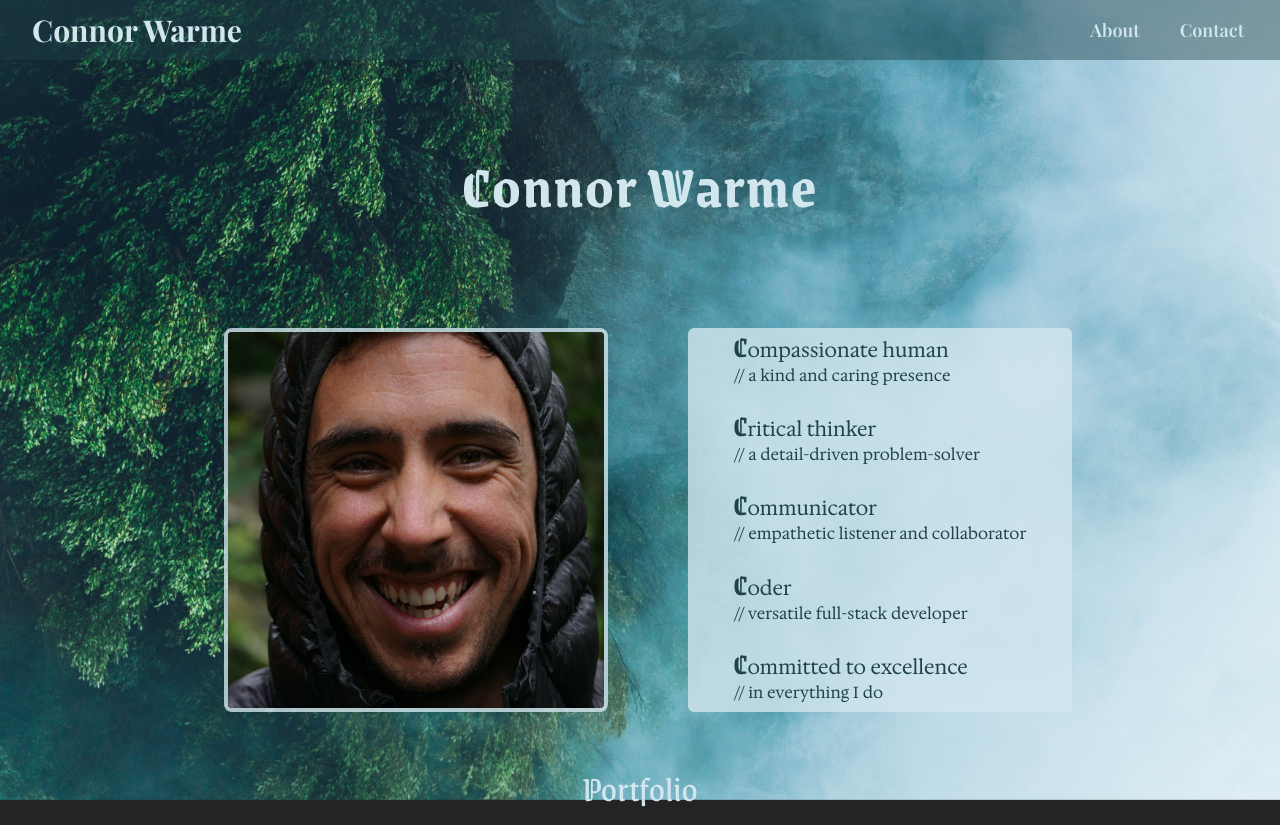
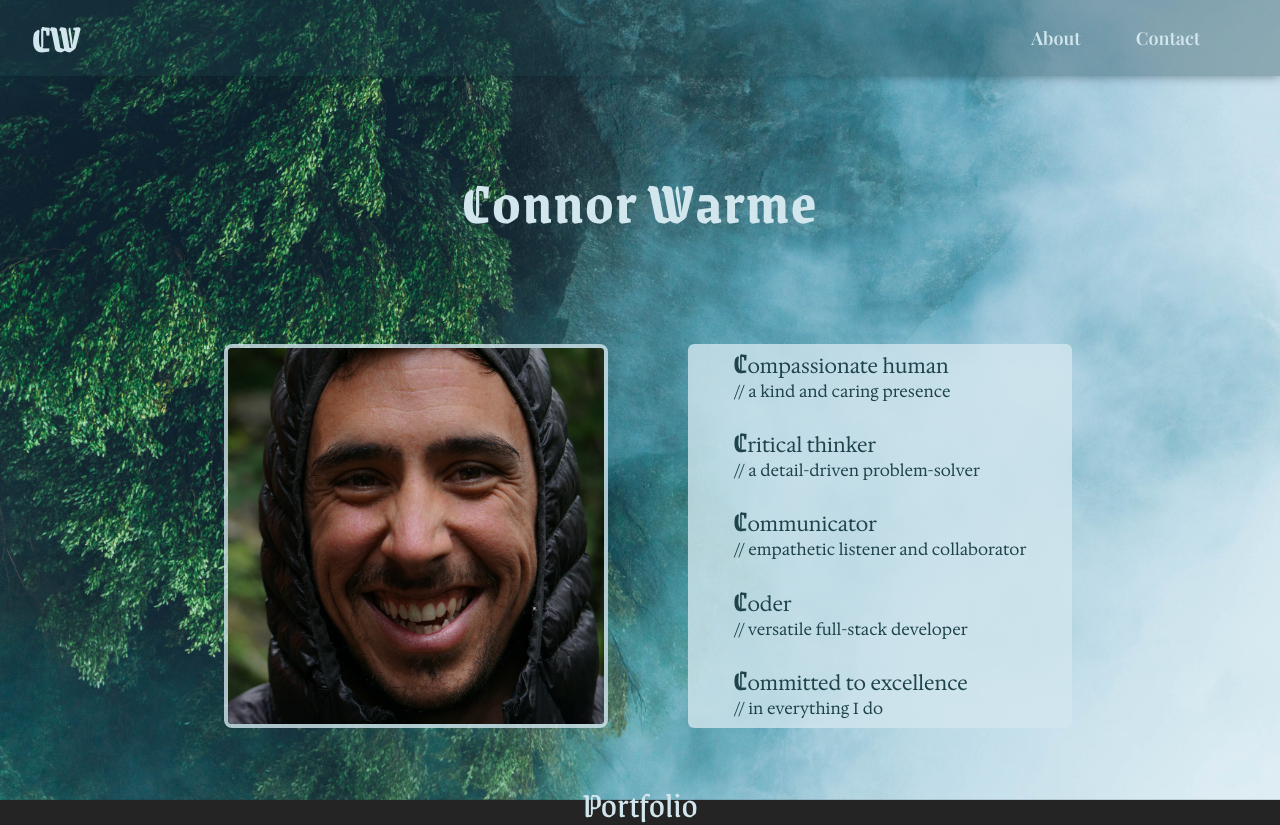
Before and after one commit to connorwarme/connorwarme.github.io, a React (Vite) app: page / in a window 1280 px wide. Shown: the top 825 px of the page. Built offline with nearby package versions, Linux system fonts and the light colour scheme.

Commit message:
Finish adjusting header for wider view, hover effect

```diff
--- a/src/components/Header.jsx
+++ b/src/components/Header.jsx
@@ -2,19 +2,21 @@ import { Link } from "react-router-dom";
 
 const Header = () => {
   return (
-    <div className="flex items-center text-wave-spray md:bg-midnight-green/45 md:px-4" id="top">
+    <div className="flex items-center text-wave-spray md:px-4 md:bg-midnight-green/35 md:shadow-[0_0_10px_rgba(15,36,45,0.5)]" id="top">
       <div className="ml-4">
-        <Link to={"/"} className="md:hidden ">
-          <h3 className="font-grenze text-[2.5rem] font-bold ">CW</h3>
-        </Link>
-        <Link to={"/"} className="hidden md:block">
-          <h3 className="font-play text-3xl font-bold relative before:absolute before:left-[50%] before:h-[2px] before:bottom-0 before:transition-all before:ease-in-out before:duration-300 before:bg-wave-spray before:origin-center before:content-[''] before:w-0 hover:before:w-[98%] hover:before:left-[1%] before:rounded-sm">Connor Warme</h3>
+        <Link to={"/"} className="   ">
+          <h3 className="font-grenze text-[2.5rem] font-bold relative active:left-[1px] active:top-[2px] active:shadow-none transition-all duration-300 ease-in-out">CW</h3>
         </Link>
       </div>
       <div className="flex-grow"></div>
-      <div className="flex font-play text-lg font-semibold">
-        <Link to={"/about"} className="m-2 py-2 px-1 relative before:absolute before:left-[50%] before:h-[2px] before:bottom-[15%] before:transition-all before:ease-in-out before:duration-300 before:bg-wave-spray before:origin-center before:content-[''] before:w-0 hover:before:w-[90%] hover:before:left-[5%] before:rounded-sm md:mx-4">About</Link>
-        <Link to={"/contact"} className="m-2 py-2 px-1 relative before:absolute before:left-[50%] before:h-[2px] before:bottom-[15%] before:transition-all before:ease-in-out before:duration-300 before:bg-wave-spray before:origin-center before:content-[''] before:w-0 hover:before:w-[90%] hover:before:left-[5%] before:rounded-sm md:mx-4">Contact</Link>
+      <div className="flex font-play text-lg font-semibold sm:mr-4 lg:mr-12">
+        <div className="h-auto w-20 flex justify-center m-auto md:w-32">
+          <Link to={"/about"} className="m-2 p-4 relative hover:tracking-widest hover:font-extrabold transition-all duration-300 ease-in-out before:absolute before:left-[50%] before:h-[2px] before:bottom-[15%] before:transition-all before:ease-in-out before:duration-300 before:bg-wave-spray before:origin-center before:content-[''] before:w-0 hover:before:w-[100%] hover:before:left-[0%] before:rounded-sm after:absolute after:left-[50%] after:h-[2px] after:top-[15%] after:transition-all after:ease-in-out after:duration-300 after:bg-wave-spray after:origin-center after:content-[''] after:w-0 hover:after:w-[100%] hover:after:left-[0%] after:rounded-sm md:mx-4 active:left-[1px] active:top-[2px] active:shadow-none">About</Link>
+        </div>
+        <div className="h-auto w-24 flex justify-center m-auto">
+          <Link to={"/contact"} className="m-2 py-4 px-1 relative hover:tracking-widest hover:font-extrabold transition-all duration-300 ease-in-out before:absolute before:left-[50%] before:h-[2px] before:bottom-[15%] before:transition-all before:ease-in-out before:duration-300 before:bg-wave-spray before:origin-center before:content-[''] before:w-0 hover:before:w-[100%] hover:before:left-[0%] before:rounded-sm after:absolute after:left-[50%] after:h-[2px] after:top-[15%] after:transition-all after:ease-in-out after:duration-300 after:bg-wave-spray after:origin-center after:content-[''] after:w-0 hover:after:w-[100%] hover:after:left-[0%] after:rounded-sm md:mx-4 active:left-[1px] active:top-[2px] active:shadow-none">Contact</Link>
+        </div>
+
       </div>
     </div>
    );
--- a/src/index.css
+++ b/src/index.css
@@ -104,3 +104,51 @@
     outline-offset: 15px;
   }
 }
+.btn-header {
+  color: #0f242d;
+  transition: all 0.3s;
+  position: relative;
+  font-weight: 700;
+}
+.btn-header span {
+  transition: all 0.3s;
+}
+.btn-header::before {
+  content: '';
+  position: absolute;
+  bottom: 0;
+  left: 0;
+  width: 100%;
+  height: 100%;
+  z-index: 1;
+  opacity: 0;
+  transition: all 0.3s;
+  border-top-width: 1px;
+  border-bottom-width: 1px;
+  border-top-style: solid;
+  border-bottom-style: solid;
+  border-color: rgb(15, 36, 45);
+  transform: scale(0.1, 1);
+}
+.btn-header:hover {
+  letter-spacing: 2px;
+}
+.btn-header:hover::before {
+  opacity: 1;
+  transform: scale(1, 1);
+}
+.btn-header::after {
+  content: '';
+  position: absolute;
+  bottom: 0;
+  left: 0;
+  width: 100%;
+  height: 100%;
+  z-index: 1;
+  transition: all 0.3s;
+  background-color: rgba(210, 230, 238, 0.3);
+}
+.btn-header:hover::after {
+  opacity: 0;
+  transform: scale(0.1, 1);
+}
```
